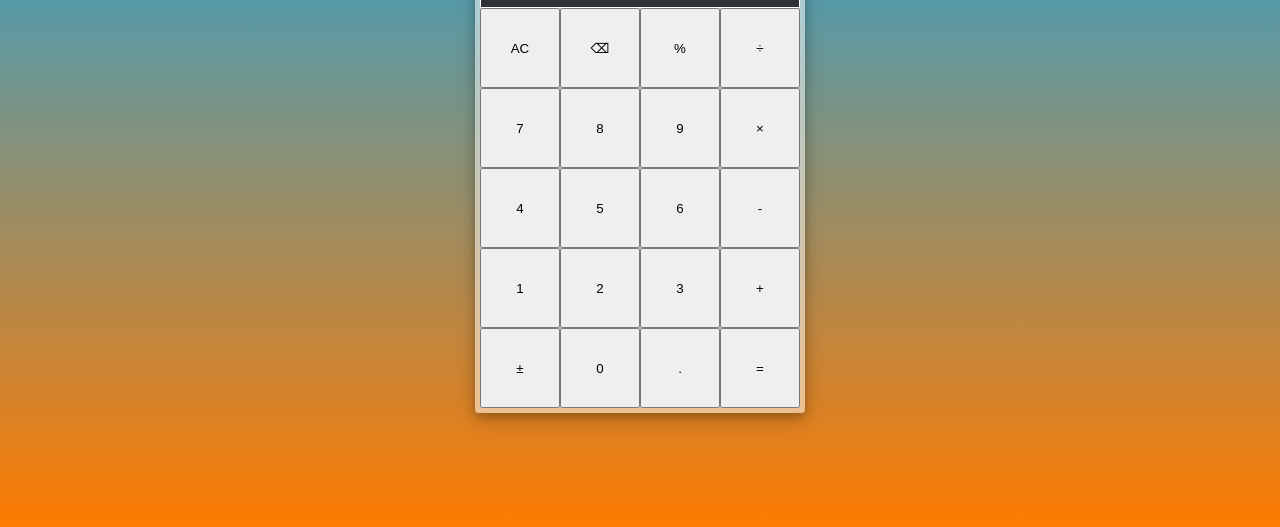
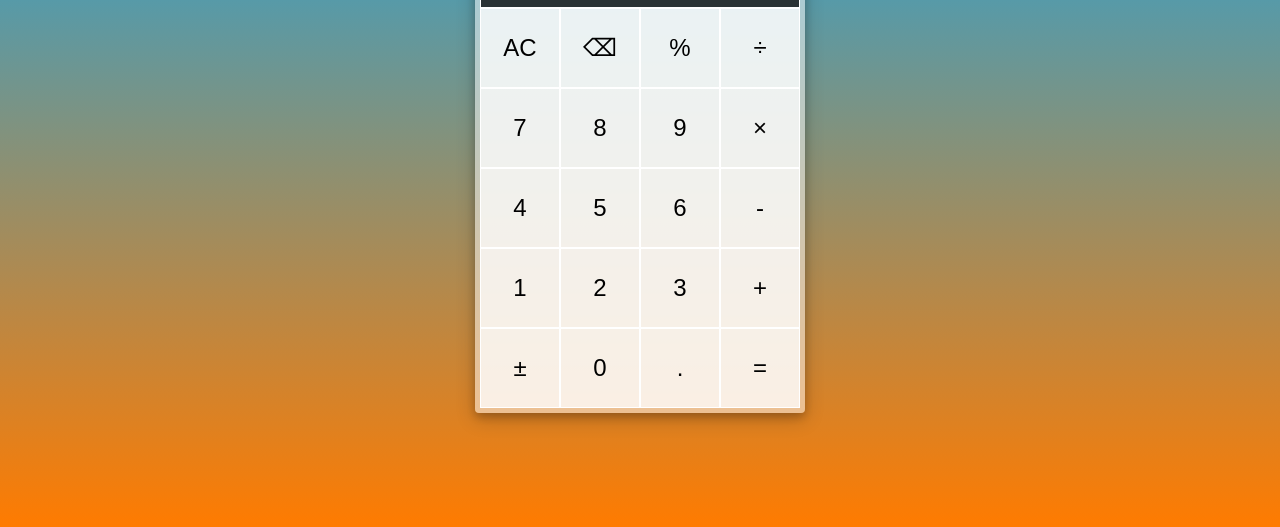
Before and after one commit to ronnieBer/odin-calculator, a plain HTML site: page index.html in a window 1280 px wide. Shown: the part 273-800 px from the top of the page. Drawn offline with Linux system fonts and the light colour scheme.

Commit message:
Added the style for button

```diff
--- a/style.css
+++ b/style.css
@@ -86,3 +86,16 @@ body {
     grid-template-columns: repeat(4, 80px);
     grid-template-rows: repeat(5, 80px);
 }
+
+.calculator-keys > button {
+    border: 1px solid white;
+    outline: none;
+    background-color: rgba(255, 255, 255, .75);
+    cursor: pointer;
+
+    font-size: 1.5rem;
+}
+
+.calculator-keys > button:hover {
+    background-color: rgba(255, 255, 255, .90);
+}
```
